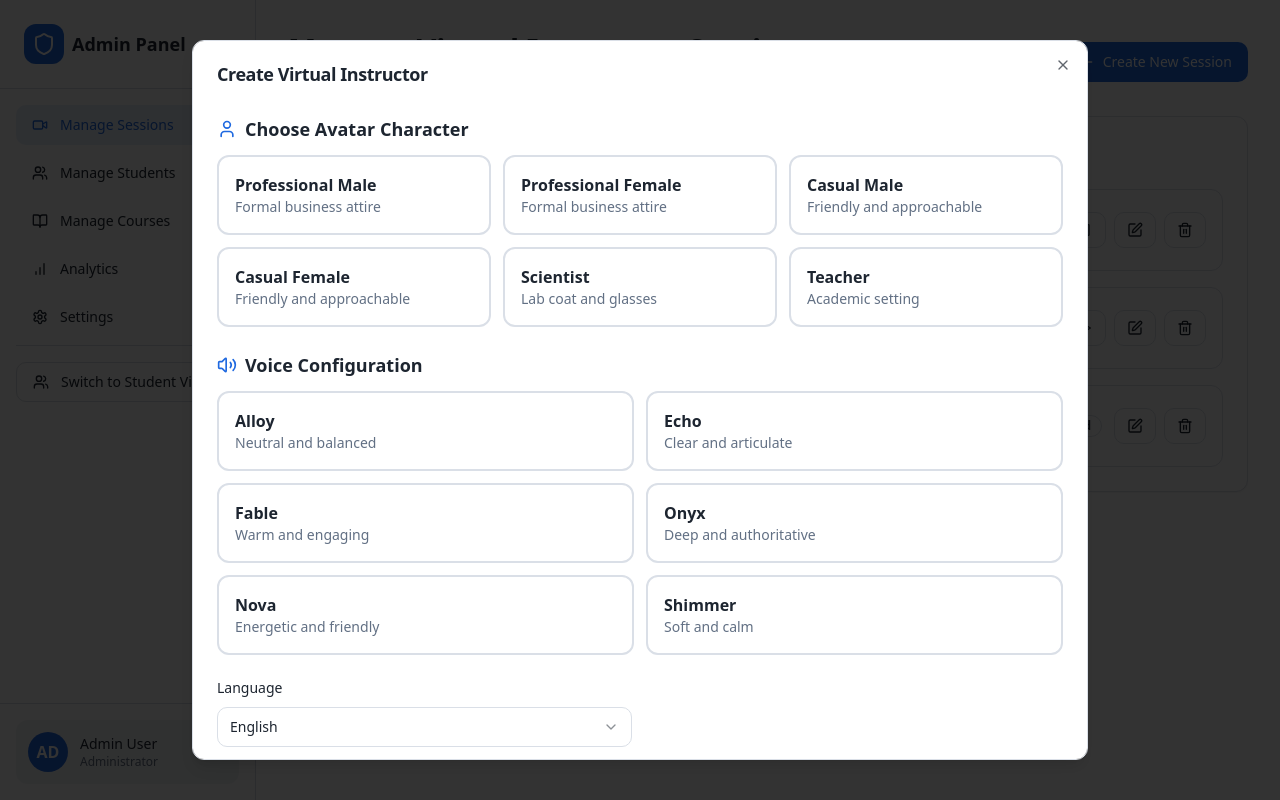
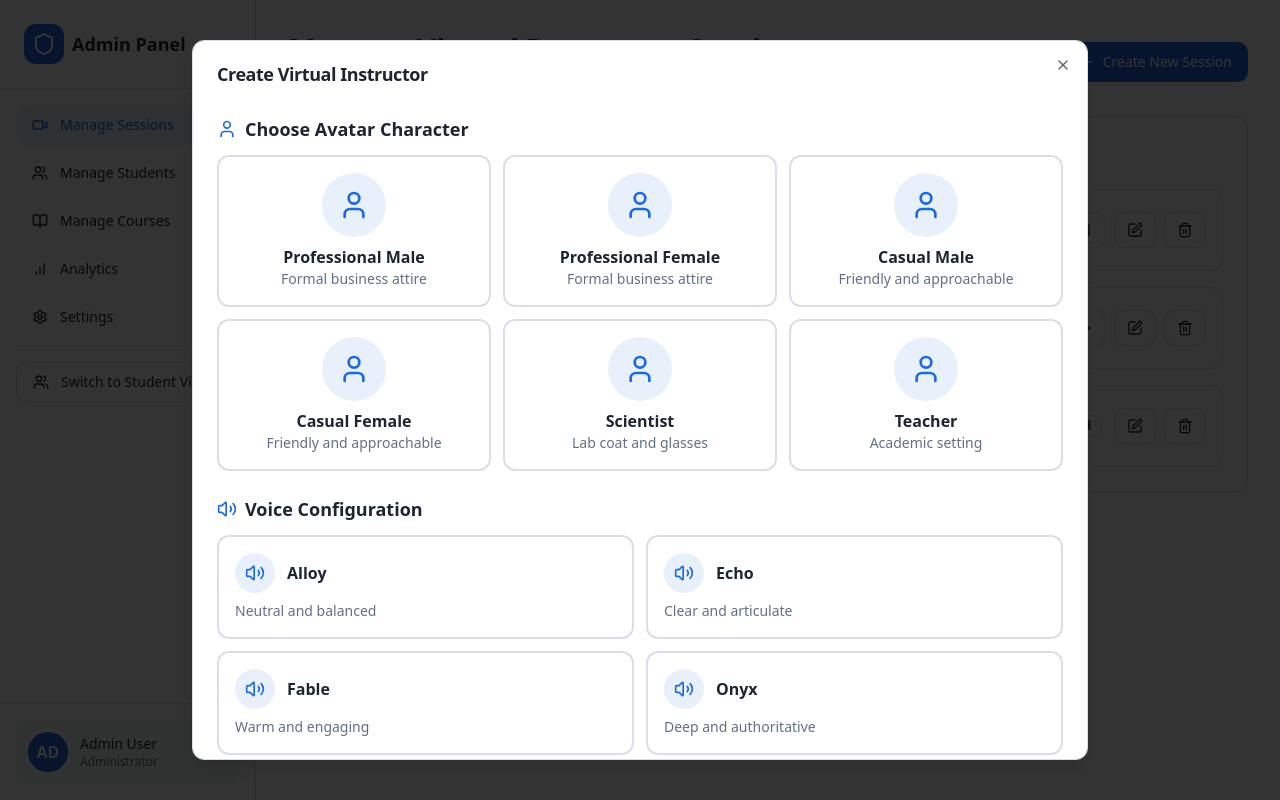
Before and after one commit to AnkitCreditor/avatar-ai-mentor-06124, a React (Vite) app: page /admin in a window 1280 px wide. Both pictures are taken after a click on the button "Create New Session". Built offline with nearby package versions, Linux system fonts and the light colour scheme; the HTML template or start-up script is replaced by a standard one.

Commit message:
Add icons to instructor options
Add icons to avatar and voice selection options in the create session dialog.

```diff
--- a/src/components/admin/ManageSessions.tsx
+++ b/src/components/admin/ManageSessions.tsx
@@ -157,8 +157,13 @@ const ManageSessions = () => {
                           : "border-border hover:border-primary/50"
                       }`}
                     >
-                      <div className="font-semibold text-foreground">{avatar.name}</div>
-                      <div className="text-sm text-muted-foreground">{avatar.description}</div>
+                      <div className="flex flex-col items-center gap-2 mb-2">
+                        <div className="w-16 h-16 rounded-full bg-primary/10 flex items-center justify-center">
+                          <User className="h-8 w-8 text-primary" />
+                        </div>
+                      </div>
+                      <div className="font-semibold text-foreground text-center">{avatar.name}</div>
+                      <div className="text-sm text-muted-foreground text-center">{avatar.description}</div>
                     </button>
                   ))}
                 </div>
@@ -181,7 +186,12 @@ const ManageSessions = () => {
                           : "border-border hover:border-primary/50"
                       }`}
                     >
-                      <div className="font-semibold text-foreground">{voice.name}</div>
+                      <div className="flex items-center gap-3 mb-2">
+                        <div className="w-10 h-10 rounded-full bg-primary/10 flex items-center justify-center">
+                          <Volume2 className="h-5 w-5 text-primary" />
+                        </div>
+                        <div className="font-semibold text-foreground">{voice.name}</div>
+                      </div>
                       <div className="text-sm text-muted-foreground">{voice.description}</div>
                     </button>
                   ))}
```
